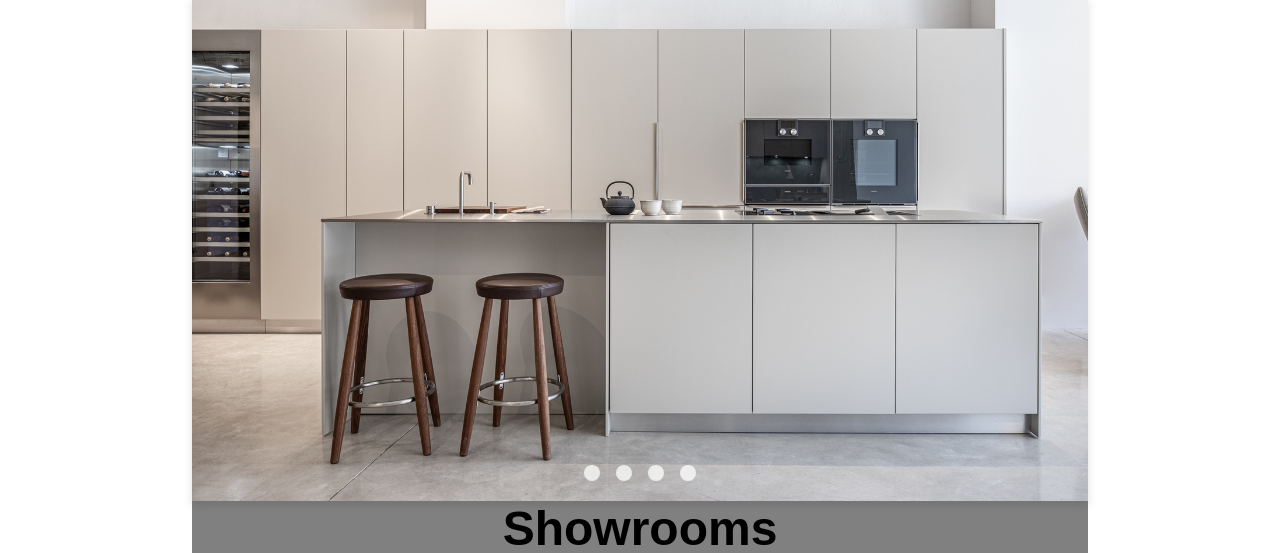
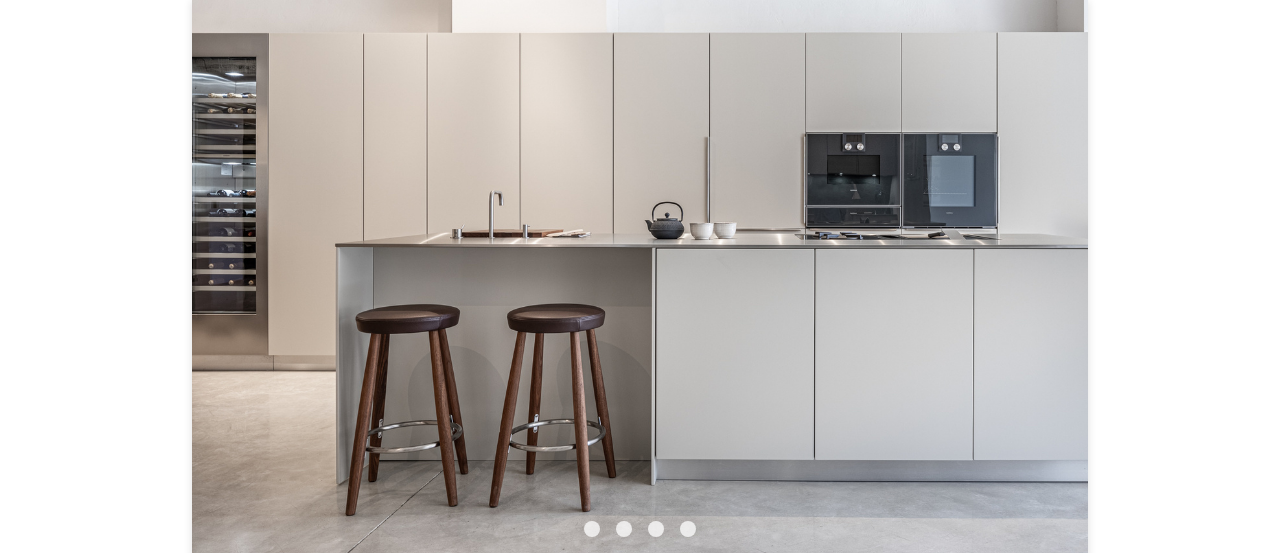
Before and after one commit to ArturoAlmagroMendez/Abitarum, a plain HTML site: page index.html in a window 1280 px wide. Shown: the part 217-770 px from the top of the page. Drawn offline with Linux system fonts and the light colour scheme.

Commit message:
downolading the project in home

```diff
--- a/css/styles.css
+++ b/css/styles.css
@@ -57,7 +57,7 @@ body {
 
 header {
     width: 70vw;
-    height: 70vh;
+    height: 100vh;
 
 }
 
@@ -90,12 +90,13 @@ h1.brand {
 
     position: relative;
     max-width: 100%;
+
     margin: 0 auto;
 }
 
 .slider {
     display: flex;
-    aspect-ratio: 16/9;
+    aspect-ratio: 16/10;
     overflow-x: hidden;
     scroll-snap-type: x mandatory;
     scroll-behavior: smooth;
```
Also changed, not shown: index.html (+3 -3 lines).
